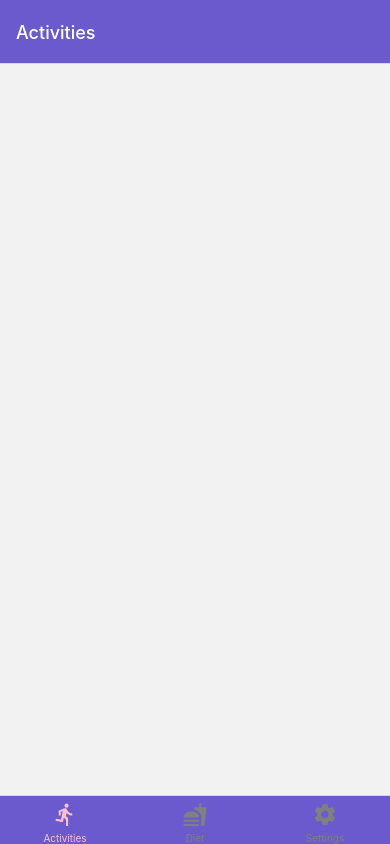
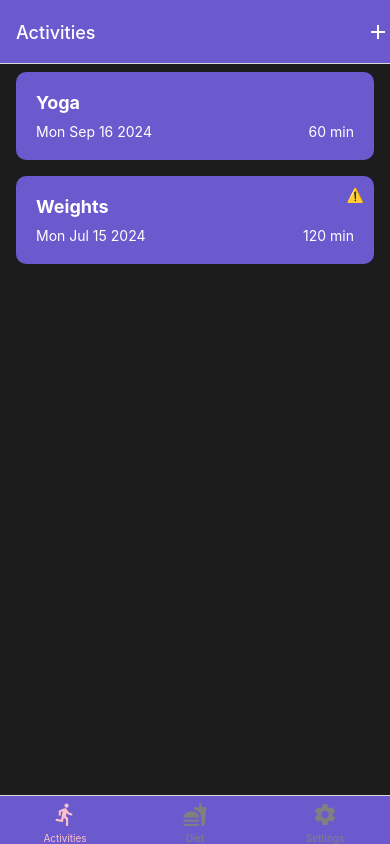
Before and after one commit to lisliaxx/Assignment-2, a React Native app: screen /Activities in a window 390 px wide. Built offline with nearby package versions, Linux system fonts and the light colour scheme.

Commit message:
Initial creation of the activities screen with basic layout and setup

```diff
--- a/App.js
+++ b/App.js
@@ -5,15 +5,18 @@ import { NavigationContainer } from '@react-navigation/native';
 import { SafeAreaProvider } from 'react-native-safe-area-context';
 import { ThemeProvider } from './Context/ThemeContext';
 import AppNavigator from './Navigator/AppNavigator';
+import { DataProvider } from './Context/DataContext';
 
 
 const App = () => {
   return (
     <SafeAreaProvider>
       <ThemeProvider>
-        <NavigationContainer>
-          <AppNavigator />
-        </NavigationContainer>
+        <DataProvider>
+          <NavigationContainer>
+            <AppNavigator />
+          </NavigationContainer>
+        </DataProvider>
       </ThemeProvider>
     </SafeAreaProvider>
   );
--- a/Components/ItemsList.js
+++ b/Components/ItemsList.js
@@ -0,0 +1,62 @@
+import React from "react";
+import { View, Text, FlatList, StyleSheet } from "react-native";
+
+const ItemsList = ({ items, type }) => {
+    let renderItem = ({ item }) => (
+      <View style={styles.item}>
+        <Text style={styles.itemType}>{item.type}</Text>
+        <View style={styles.itemDetails}>
+          <Text style={styles.itemDate}>{item.date}</Text>
+          <Text style={styles.itemDuration}>{item.duration} min</Text>
+        </View>
+        {(type === 'activity' && (item.type === 'Running' || item.type === 'Weights') && item.duration > 60) && (
+          <Text style={styles.specialIcon}>⚠️</Text>
+        )}
+      </View>
+    );
+
+    return (
+      <FlatList
+        data={items}
+        renderItem={renderItem}
+        keyExtractor={item => item.id}
+        style={styles.list}
+      />
+    );
+  };
+
+  const styles = StyleSheet.create({
+    list: {
+      width: '100%',
+    },
+    item: {
+      backgroundColor: '#6A5ACD',
+      padding: 20,
+      marginVertical: 8,
+      marginHorizontal: 16,
+      borderRadius: 10,
+    },
+    itemType: {
+      fontSize: 18,
+      color: 'white',
+      fontWeight: 'bold',
+    },
+    itemDetails: {
+      flexDirection: 'row',
+      justifyContent: 'space-between',
+      marginTop: 10,
+    },
+    itemDate: {
+      color: 'white',
+    },
+    itemDuration: {
+      color: 'white',
+    },
+    specialIcon: {
+      position: 'absolute',
+      top: 10,
+      right: 10,
+    },
+  });
+
+  export default ItemsList;
--- /dev/null
+++ b/Context/DataContext.js
@@ -0,0 +1,24 @@
+import React, { createContext, useState, useContext } from "react";
+
+const DataContext = createContext();
+
+export const DataProvider = ({ children }) => {
+    let [activities, setActivities] = React.useState([
+        { id: '1', type: 'Yoga', date: 'Mon Sep 16 2024', duration: '60', distance: 60 },
+        { id: '2', type: 'Weights', date: 'Mon Jul 15 2024', duration: 120 }
+    ]);
+    let [dietEntries, setDietEntries] = useState([
+        console.log('dietEntries')
+    ]);
+
+    let value = {
+      activities,
+      setActivities,
+      dietEntries,
+      setDietEntries
+    };
+
+    return <DataContext.Provider value={value}>{children}</DataContext.Provider>;
+  };
+
+  export const useData = () => useContext(DataContext);
--- a/Navigator/AppNavigator.js
+++ b/Navigator/AppNavigator.js
@@ -3,12 +3,8 @@ import { View, Text } from "react-native";
 import { createBottomTabNavigator } from "@react-navigation/bottom-tabs";
 import { MaterialIcons } from "@expo/vector-icons";
 import { useTheme } from "../Context/ThemeContext";
+import Activities from "../Screens/Activities";
 
-const Activities = () => {
-    <View style={{ flex: 1, justifyContent: "center", alignItems: "center" }}>
-        <Text> Activities</Text>
-    </View>
-};
 
 const Diet = () => {
     <View style={{ flex: 1, justifyContent: "center", alignItems: "center" }}>
@@ -55,7 +51,14 @@ const AppNavigator = () => {
           headerTintColor: '#ffffff',
         })}
       >
-        <Tab.Screen name="Activities" component={Activities} />
+        <Tab.Screen
+        name="Activities"
+        component={Activities}
+        options={{
+            headerRight: () => (
+              <MaterialIcons name="add" size={24} color="#ffffff" />
+            ),
+        }} />
         <Tab.Screen name="Diet" component={Diet} />
         <Tab.Screen name="Settings" component={Settings} />
       </Tab.Navigator>
--- a/Screens/Activities.js
+++ b/Screens/Activities.js
@@ -0,0 +1,23 @@
+import React from "react";
+import { View, StyleSheet } from "react-native";
+import { useData } from "../Context/DataContext";
+import ItemsList from "../Components/ItemsList";
+
+const Activities = () => {
+    let { activities } = useData();
+
+    return (
+        <View style={styles.container}>
+            <ItemsList items={activities} type="activity" />
+        </View>
+    );
+};
+
+const styles = StyleSheet.create({
+    container: {
+        flex: 1,
+        backgroundColor: "#1c1c1c",
+    },
+});
+
+export default Activities;
```
